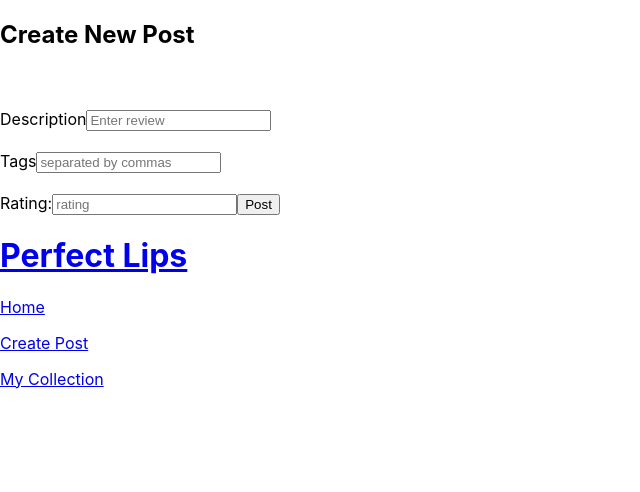
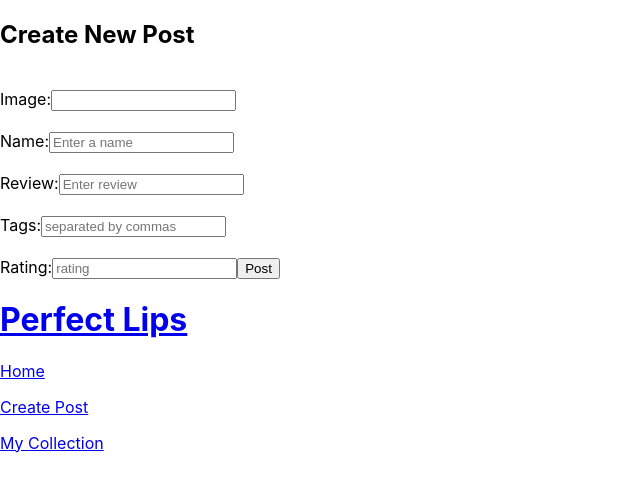
Before and after one commit to mary3210/Capstone-LipstickApp-FE, a React (Create React App) app: page /post in a window 1280 px wide. Shown: the top 492 px of the page, without its empty margins (0-640 px from the left). Built offline with nearby package versions, Linux system fonts and the light colour scheme.

Commit message:
Added Heart rating file

```diff
--- a/package.json
+++ b/package.json
@@ -3,6 +3,10 @@
   "version": "0.1.0",
   "private": true,
   "dependencies": {
+    "@fortawesome/fontawesome-svg-core": "^6.2.1",
+    "@fortawesome/free-regular-svg-icons": "^6.2.1",
+    "@fortawesome/free-solid-svg-icons": "^6.2.1",
+    "@fortawesome/react-fontawesome": "^0.2.0",
     "@testing-library/jest-dom": "^5.16.5",
     "@testing-library/react": "^13.4.0",
     "@testing-library/user-event": "^13.5.0",
--- a/src/components/CreatePost/CreatePost.jsx
+++ b/src/components/CreatePost/CreatePost.jsx
@@ -36,10 +36,10 @@ const CreatePost = (props) => {
       setPostform([...posts, newPost]);
       setPostform({
         image: "",
-        description: "",
+        name: "",
+        rating: "",
+        review: "",
         tags: "",
-        rating: "",
-        difficulty: "",
       });
       navigate("/");
     } catch (err) {
@@ -54,10 +54,11 @@ const CreatePost = (props) => {
         <div className="create-post">
           <br />
           <form onSubmit={handleSubmit}>
-            <div>
+          <div>
               <label>
+                Image:
                 <input
-                  hidden={true}
+                //   hidden={true}
                   type="url"
                   id="image"
                   name="image"
@@ -69,7 +70,21 @@ const CreatePost = (props) => {
             <br />
             <div>
               <label>
-                Description
+                Name:
+                <input
+                  type="text"
+                  id="name"
+                  name="name"
+                  placeholder="Enter a name"
+                  value={postForm.name}
+                  onChange={handleChange}
+                />
+              </label>
+            </div>
+            <br />
+            <div>
+              <label>
+                Review:
                 <input
                   type="text"
                   id="review"
@@ -83,7 +98,7 @@ const CreatePost = (props) => {
             <br />
             <div>
               <label>
-                Tags
+                Tags:
                 <input
                   type="text"
                   id="tags"
@@ -100,7 +115,7 @@ const CreatePost = (props) => {
               <label>
                 Rating:
               <input
-                  type="text"
+                  type="number"
                   id="rating"
                   name="rating"
                   placeholder="rating"
```
Also changed, not shown: src/components/HeartRating.jsx (added, +36 -0 lines), 1 other file (tests, documents, lock files or other folders).
